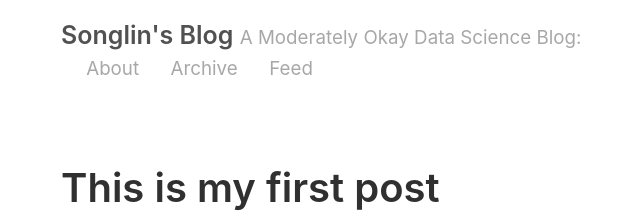
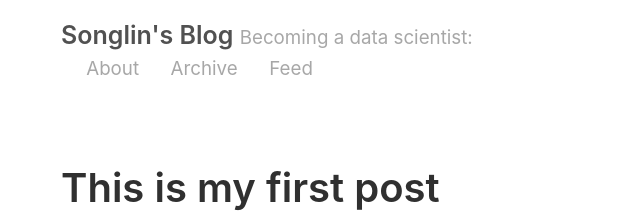
Before and after one commit to leomaxx/leomaxx.github.io, a Jekyll site: the page built from index.html, in a window 1280 px wide. Shown: the top 218 px of the page, without its empty margins (229-869 px from the left). Built offline with Jekyll 4.4.1, drawn with Linux system fonts in a browser that asks for light colours; the list of posts is cut into pages by our own code.

Commit message:
Update _config.yml

```diff
--- a/_config.yml
+++ b/_config.yml
@@ -3,7 +3,7 @@ permalink:           pretty
 
 # Setup
 title:		     Songlin's Blog
-tagline:             A Moderately Okay Data Science Blog
+tagline:             Becoming a data scientist
 url:                 http://leomaxx.github.io/
 paginate:            2
 baseurl:             ""
```
